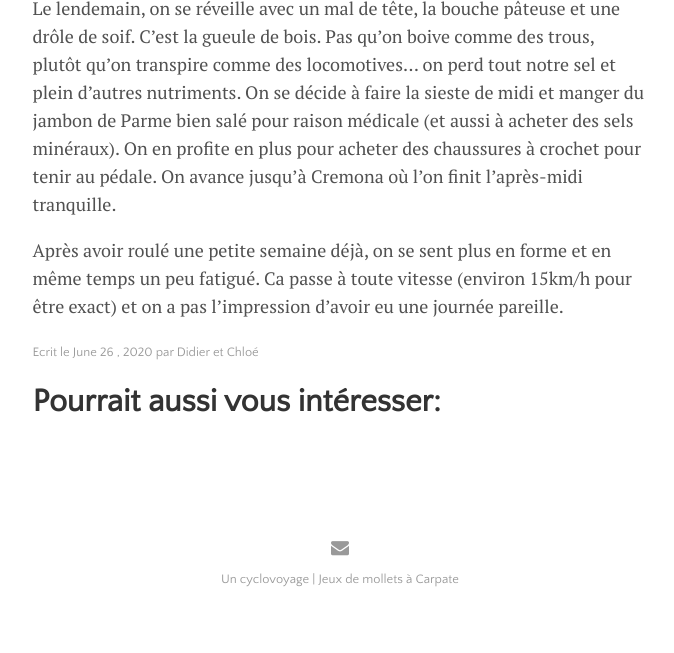
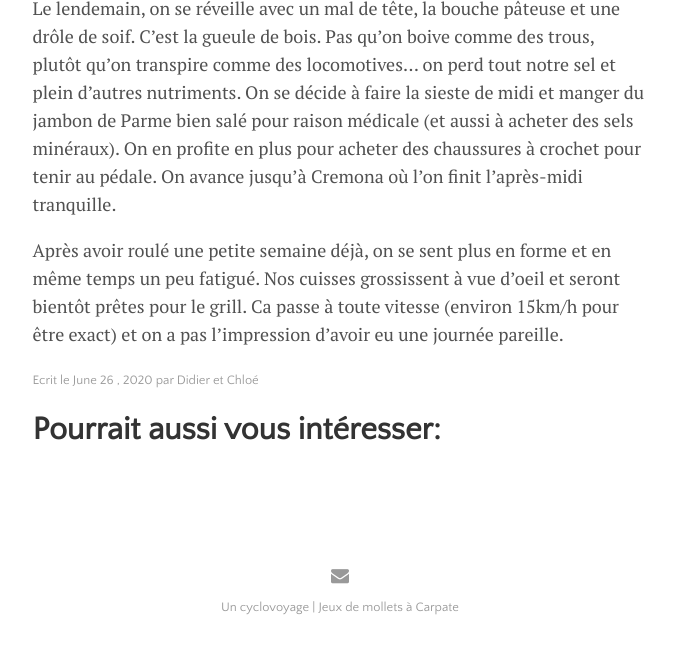
Before and after one commit to cyclovoyage/cyclovoyage.github.io, a Jekyll site: the page built from _posts/2020-06-26-semaine-1.md, in a window 1280 px wide and 900 px high, scrolled down 7424 px, cut to the strip 247-900 px from the top of the window. Shown: the whole strip, without its empty margins (300-974 px from the left). Built offline with Jekyll 4.4.1, drawn with Linux system fonts in a browser that asks for light colours; before the commit the page ends 8296 px from its top, so only the background shows below that.

Commit message:
Update 2020-06-26-semaine-1.md

```diff
--- a/_posts/2020-06-26-semaine-1.md
+++ b/_posts/2020-06-26-semaine-1.md
@@ -71,4 +71,4 @@ On fini la journée par un beau couché de soleil sur la digue du Pô.
 Le lendemain, on se réveille avec un mal de tête, la bouche pâteuse et une drôle de soif. C’est la gueule de bois. Pas qu’on boive comme des trous, plutôt qu’on transpire comme des locomotives... on perd tout notre sel et plein d’autres nutriments. On se décide à faire la sieste de midi et manger du jambon de Parme bien salé pour raison médicale (et aussi à acheter des sels minéraux). On en profite en plus pour acheter des chaussures à crochet pour tenir au pédale.
 On avance jusqu’à Cremona où l’on finit l’après-midi tranquille.
 
-Après avoir roulé une petite semaine déjà, on se sent plus en forme et en même temps un peu fatigué. Ca passe à toute vitesse (environ 15km/h pour être exact) et on a pas l’impression d’avoir eu une journée pareille.
+Après avoir roulé une petite semaine déjà, on se sent plus en forme et en même temps un peu fatigué. Nos cuisses grossissent à vue d’oeil et seront bientôt prêtes pour le grill. Ca passe à toute vitesse (environ 15km/h pour être exact) et on a pas l’impression d’avoir eu une journée pareille.
```
